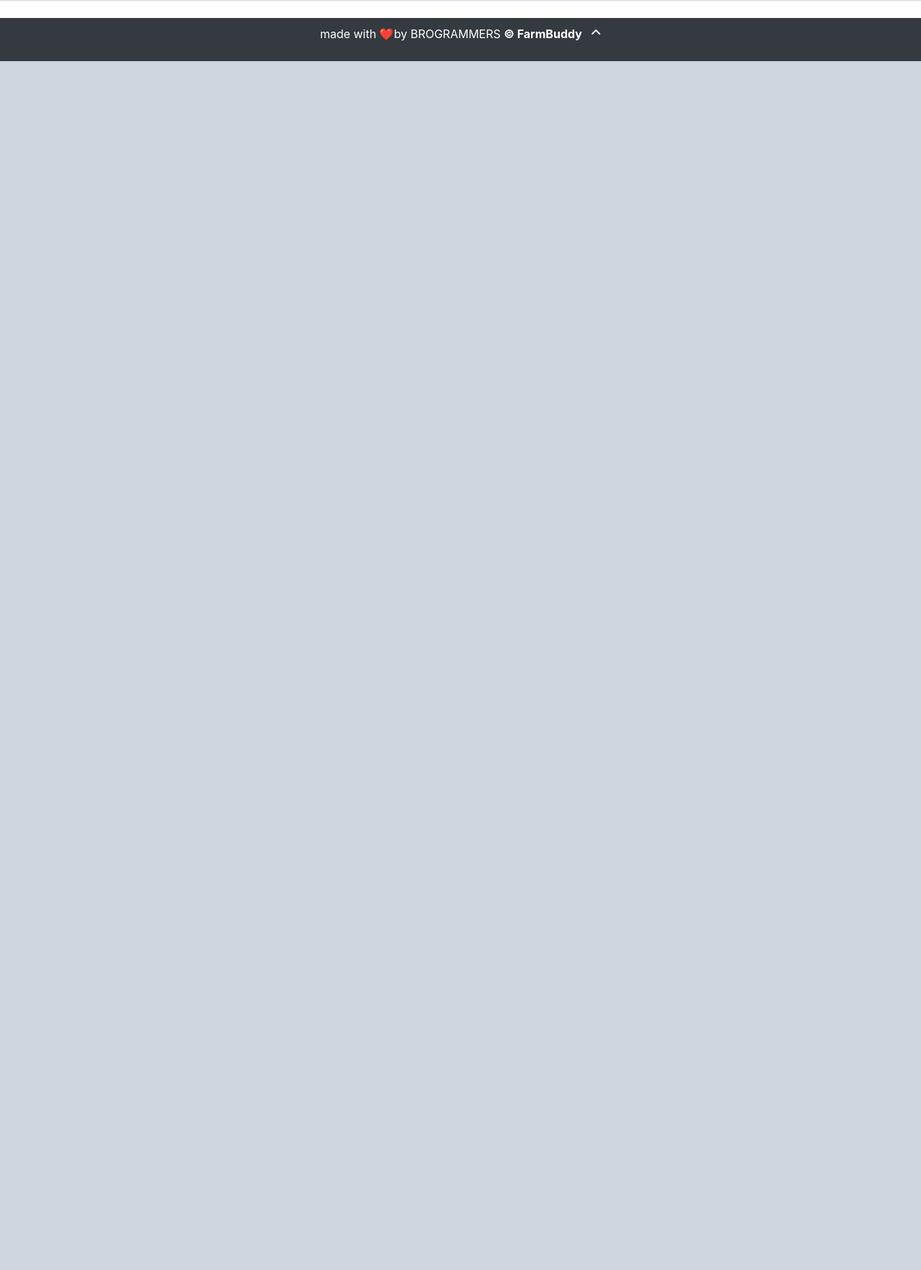
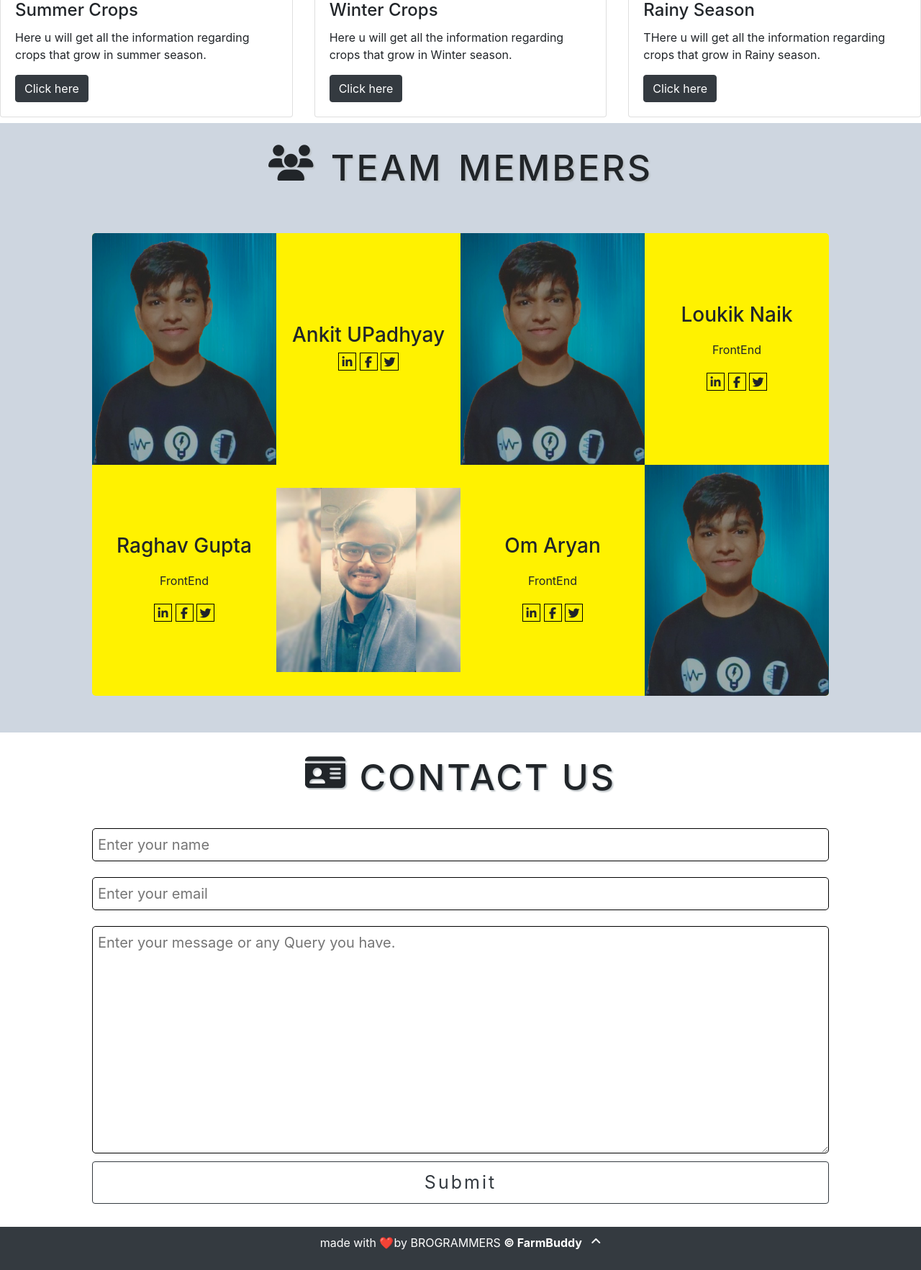
Before and after one commit to Ankkkitt/FarmBuddy, a PHP site: page /HTML/index.html in a window 1280 px wide. Shown: the part 2083-3848 px from the top of the page at 72% size. Before the commit the page ends 2168 px from the top, so only its background shows below. Run offline with PHP 8.4, Linux system fonts and the light colour scheme; some libraries are stand-ins or nearby versions.

Commit message:
v2.0 - add team section and main section

```diff
--- a/Farm - Buddy/CSS/style.css
+++ b/Farm - Buddy/CSS/style.css
@@ -33,6 +33,24 @@ a{
     background: #555;
   }
 
+  /* ................. Main Page .................  */
+
+#main{
+  background: #11998e; /* fallback for old browsers */
+  background: -webkit-linear-gradient(to right, #11998e, #38ef7d);
+  background: linear-gradient(to right, #11998e, #38ef7d);
+  width: 100%;
+  height: 89vh;
+  display: flex;
+  flex-direction: column;
+  align-items: center;
+  justify-content: center;
+  flex-wrap: wrap;
+}
+.info h2{
+  padding: 10px 0px;
+  font-size: 65px;
+}
 /* .................About Us........................ */
 #about{
   background-color: #ced6e0;
@@ -89,10 +107,110 @@ h1{
   }
 }
 
+/* ...............Team Members .................. */
+#team{
+  background-color: #ced6e0;
+}
+.team_heading{
+  width: 80%;
+  /* background-color: #2C3A47;
+  color: white; */
+  margin: 20px auto;
+  text-align: center;
+  border-radius: 5px;
+  letter-spacing: 3px;
+  word-spacing: 5px;
+  padding: 10px;
+}
+.rows{
+  background: #fff200;
+  width: 80%;
+  margin: 4% auto;
+  display: flex;
+  flex-wrap: wrap;
+  align-items: center;
+  border-radius: 5px;
+}
+.cols{
+  flex-basis: 25%;
+  text-align: center;
+  overflow: hidden;
+  position: relative;
+}
+.cols img{
+  width: 100%;
+  cursor: pointer;
+}
+.cols p{
+  margin: 20px 0px;
+}
+.team_links .fa{
+  width: 25px;
+  height: 25px;
+  border: 1px solid black;
+  line-height: 25px;
+  transition: transform .5s;
+}
+.team_links .fa:hover{
+  background: black;
+  color: white;
+  transform: scale(1.15);
+  /* transform: translatex(-5px); */
+}
+.cols:hover img{
+  transform: scale(1.1);
+
+}
+
+@media screen and (max-width: 720px){
+  .rows{
+      width: 95%
+  }
+  .cols{
+      flex-basis: 50%;
+  }
+
+  .team_heading{
+      width: 95%;
+      background-color: #2C3A47;
+      margin: 20px auto;
+      text-align: center;
+  }
+  .rows .cols:nth-child(1){
+      order: 1;
+  }
+
+  .rows .cols:nth-child(2){
+      order: 2;
+  }
+
+  .rows .cols:nth-child(3){
+      order: 4;
+  }
+
+  .rows .cols:nth-child(4){
+      order: 3;
+  }
+  .rows .cols:nth-child(5){
+      order: 6;
+  }
+
+  .rows .cols:nth-child(6){
+      order: 5;
+  }
+
+  .rows .cols:nth-child(7){
+      order: 7;
+  }
+
+  .rows .cols:nth-child(8){
+      order: 8;
+  }
+}
 
 /* .............ConTACT.................... */
 #contact{
-    background-color: #ced6e0;
+    background-color: #ffffff;
 }
 .section-head{
     width: 100%;
--- a/Farm - Buddy/HTML/index.html
+++ b/Farm - Buddy/HTML/index.html
@@ -37,6 +37,9 @@
                   <a class="nav-link" href="#crops">Crops</a>
                 </li>
                 <li class="nav-item">
+                  <a class="nav-link" href="#team">Team</a>
+                </li>
+                <li class="nav-item">
                   <a class="nav-link" href="#contact">Contact</a>
                 </li>
               </ul>
@@ -53,7 +56,18 @@
         </button>
       </div>
 
-<!-- .....................About Uas................... -->
+ <!-- ............... MAin Page.............. -->
+
+<section id="main" >
+  <div class="info" >
+    <h2 id="overflow"> Welcome to <span>FarmBuddy</span> </h2>
+    <h3 id="overflow">Lets Explore Farming with us !!</h3>
+    <button class="btn btn-dark py-2 px-3">Connect with Us</button>
+    <button class="btn btn-outline-dark py-2  px-3">Login</button>
+  </div>
+</section>
+
+<!-- .....................About Us................... -->
 
 <section id="about">
   <h1><i class="fas fa-hand-point-right"></i> ABOUT US</h1>
@@ -74,8 +88,11 @@
 </section>
 
 <!-- ...........CROPS SECTION................. -->
-
-    <div class="card-deck mt-2" id="crops">
+<h1 class="section-head">
+  <span><i class="fas fa-tractor"></i></span>
+  <span>CROPS SECTION</span>
+</h1>
+    <div class="card-deck mt-2 mb-2" id="crops">
         <div class="card">
           <img class="card-img-top" src="../IMAGES/summer.jpg" alt="Card image cap">
           <div class="card-body">
@@ -101,6 +118,70 @@
           </div>
         </div>
     </div>
+<!-- .................... Team Members ............... -->
+
+<section id="team">
+  <h1 class="team_heading"> <i class="fas fa-users"></i> TEAM MEMBERS</h1>
+  <div class="rows">
+    <div class="cols">
+      <span></span>
+      <img src="../IMAGES/Ankit.png" alt="" >
+    </div>
+
+    <div class="cols" >
+      <h3 id="overflow" >Ankit UPadhyay</h3>
+      <div class="team_links">
+        <i class="fa fa-linkedin" id="overflow"></i>
+        <i class="fa fa-facebook" id="overflow"></i>
+        <i class="fa fa-twitter" id="overflow"></i>
+      </div>
+    </div>
+
+    <div class="cols">
+      <span></span>
+      <img src="../IMAGES/Ankit.png" alt="" >
+    </div>
+
+    <div class="cols">
+      <h3 id="overflow" >Loukik Naik</h3>
+      <p>FrontEnd </p>
+      <div class="team_links">
+        <i class="fa fa-linkedin" id="overflow"></i>
+        <i class="fa fa-facebook" id="overflow"></i>
+        <i class="fa fa-twitter" id="overflow"></i>
+      </div>
+    </div>
+
+    <div class="cols">
+      <h3 id="overflow" >Raghav Gupta</h3>
+      <p>FrontEnd </p>
+      <div class="team_links">
+        <i class="fa fa-linkedin" id="overflow"></i>
+        <i class="fa fa-facebook" id="overflow"></i>
+        <i class="fa fa-twitter" id="overflow"></i>
+      </div>
+    </div>
+
+    <div class="cols">
+      <span></span>
+      <img src="../IMAGES/Raghav.png" alt="" >
+    </div>
+
+    <div class="cols">
+      <h3 id="overflow" >Om Aryan</h3>
+      <p>FrontEnd </p>
+      <div class="team_links">
+        <i class="fa fa-linkedin" id="overflow"></i>
+        <i class="fa fa-facebook" id="overflow"></i>
+        <i class="fa fa-twitter" id="overflow"></i>
+      </div>
+    </div>
+    <div class="cols">
+      <span></span>
+      <img src="../IMAGES/Ankit.png" alt="" >
+    </div>
+  </div>
+</section>
 
 <!-- ......................CONTACT.................. -->
 
```
Also changed, not shown: Farm - Buddy/IMAGES/Ankit.png (added), Farm - Buddy/IMAGES/Raghav.png (added).
